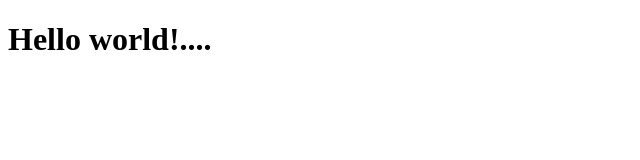
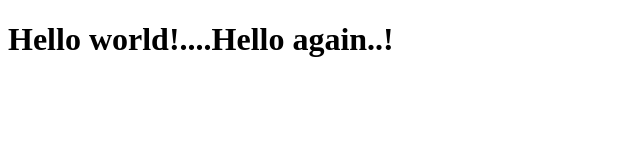
Before and after one commit to ndmhaiskar/one, a plain HTML site: page hello.html in a window 1280 px wide. Shown: the whole page, without its empty margins (0-640 px from the left). Drawn offline with Linux system fonts and the light colour scheme.

Commit message:
Update hello.html

```diff
--- a/hello.html
+++ b/hello.html
@@ -4,6 +4,6 @@
 		<title>My WebPage</title>
 	</head>
 	<body>
-		<h1>Hello world!....</h1>
+		<h1>Hello world!....Hello again..!</h1>
 	</body>
 </html>
```
